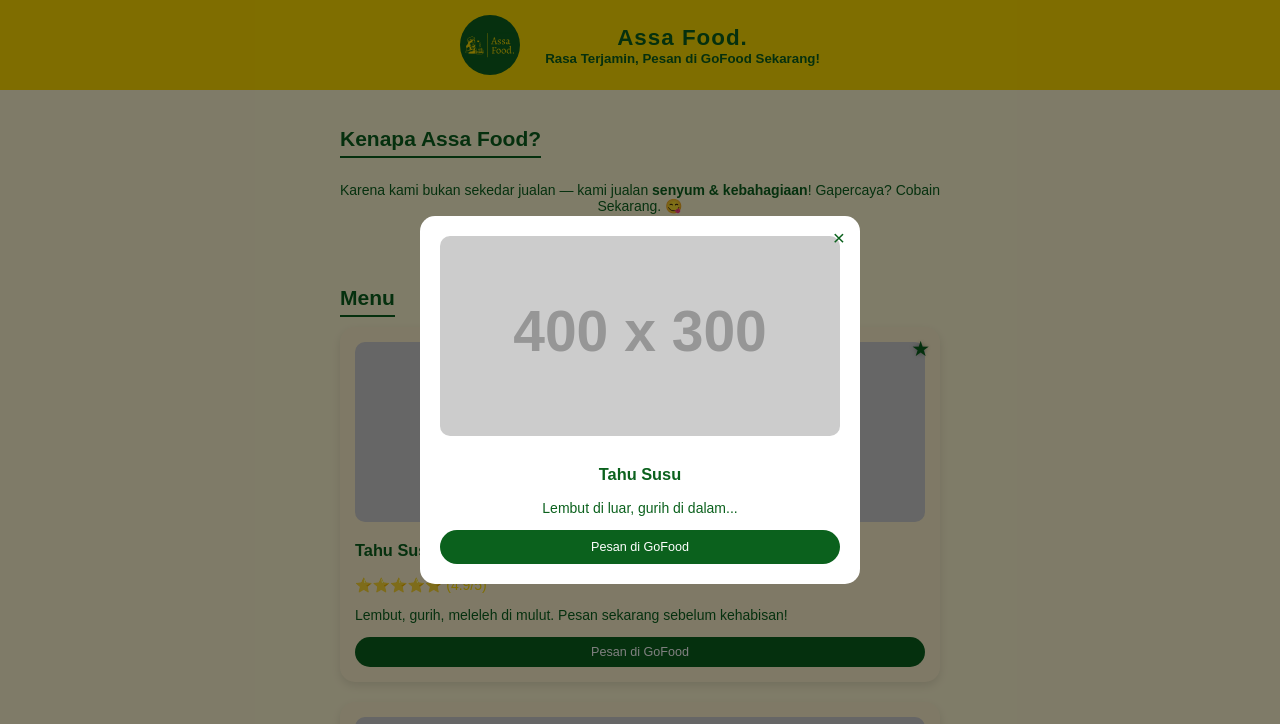
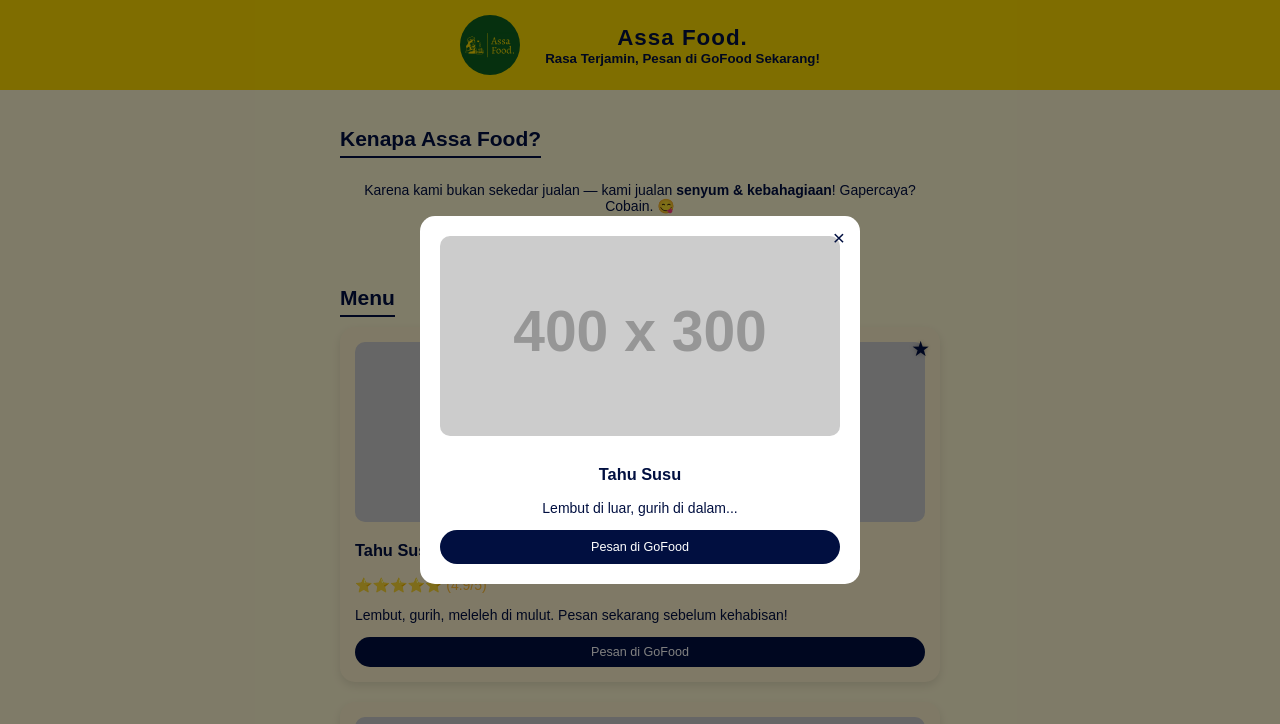
Before and after one commit to tmnzaa/assafooduser, a plain HTML site: page index.html in a window 1280 px wide. Both pictures are taken after a click on the element 640 px from the left and 504 px from the top of the page. Shown: the top 724 px of the page. Drawn offline with Linux system fonts and the light colour scheme; no server answers; placeholder pictures from the web are drawn by us.

Commit message:
Update index.html

```diff
--- a/index.html
+++ b/index.html
@@ -7,19 +7,19 @@
   <title>Assa Food</title>
   <!-- Tambah manifest -->
   <link rel="manifest" href="manifest.json" />
-  <meta name="theme-color" content="#0B611D" />
+  <meta name="theme-color" content="#010F40" />
 
     <style>
     body {
       margin: 0;
       font-family: 'Poppins', sans-serif;
       background-color: #fff8d1;
-      color: #0B611D;
+      color: #010F40; /* ganti warna teks utama */
       font-size: 14px;
     }
 
     header {
-      background-color: #FFDC00;
+      background-color: #FFBB34; /* ganti header bg */
       padding: 15px;
       text-align: center;
       display: flex;
@@ -51,13 +51,13 @@
       text-align: center;
       margin-bottom: 10px;
       font-size: 1.5em;
-      border-bottom: 2px solid #0B611D;
+      border-bottom: 2px solid #010F40; /* border bawah diganti */
       display: inline-block;
       padding-bottom: 5px;
     }
 
     .product-card, .testimoni-card, .review-card {
-      background-color: #fff3cd;
+      background-color: #fff3cd; /* biarkan sama supaya soft */
       border-radius: 15px;
       box-shadow: 0 4px 10px rgba(0,0,0,0.1);
       overflow: hidden;
@@ -79,7 +79,7 @@
     }
 
     .rating {
-      color: #FFDC00;
+      color: #FFBB34; /* rating jadi kuning-oranye */
       margin: 5px 0;
     }
 
@@ -89,7 +89,7 @@
       margin-top: 10px;
       padding: 8px;
       font-size: 0.9em;
-      background-color: #0B611D;
+      background-color: #010F40; /* tombol bg biru tua */
       color: #fff;
       border: none;
       border-radius: 30px;
@@ -98,18 +98,18 @@
     }
 
     button:hover {
-      background-color: #064d14;
+      background-color: #000a2a; /* hover tombol lebih gelap */
     }
 
     footer {
       text-align: center;
-      background-color: #FFDC00;
+      background-color: #FFBB34; /* footer bg kuning-oranye */
       padding: 15px;
       font-size: 0.85em;
     }
 
     footer a {
-      color: #0B611D;
+      color: #010F40; /* link footer biru tua */
       text-decoration: none;
       font-weight: bold;
     }
@@ -119,7 +119,7 @@
       padding: 8px;
       margin: 5px 0;
       border-radius: 10px;
-      border: 1px solid #0B611D;
+      border: 1px solid #010F40; /* border form biru tua */
       font-size: 0.9em;
       resize: vertical;
     }
@@ -141,7 +141,7 @@
 
     .stars span.hover,
     .stars span.selected {
-      color: #0B611D;
+      color: #010F40; /* bintang terpilih warna biru tua */
     }
 
     .modal {
@@ -179,7 +179,7 @@
       right: 15px;
       font-size: 1.5em;
       cursor: pointer;
-      color: #0B611D;
+      color: #010F40; /* close btn biru tua */
     }
 
     .product-card {
@@ -190,7 +190,7 @@
       position: absolute;
       top: 10px;
       right: 10px;
-      color: #0B611D;
+      color: #010F40; /* star favorit biru tua */
       font-size: 1.5em;
       pointer-events: none;
       user-select: none;
@@ -353,7 +353,7 @@
   <h2>Kenapa Assa Food?</h2>
   <p style="text-align: center;">
     Karena kami bukan sekedar jualan — kami jualan <strong>senyum & kebahagiaan</strong>!
-    Gapercaya? Cobain Sekarang. 😋
+    Gapercaya? Cobain. 😋
   </p>
 </section>
 
@@ -457,7 +457,7 @@
     <img id="modal-img" src="" alt="Detail Produk" />
     <h3 id="modal-title"></h3>
     <p id="modal-desc"></p>
-    <button id="modal-order" style="background-color:#0B611D; color:#fff; border:none; padding:10px; border-radius:20px; cursor:pointer;">
+    <button id="modal-order" style="background-color:#010F40; color:#fff; border:none; padding:10px; border-radius:20px; cursor:pointer;">
       Pesan di GoFood
     </button>
   </div>
```
